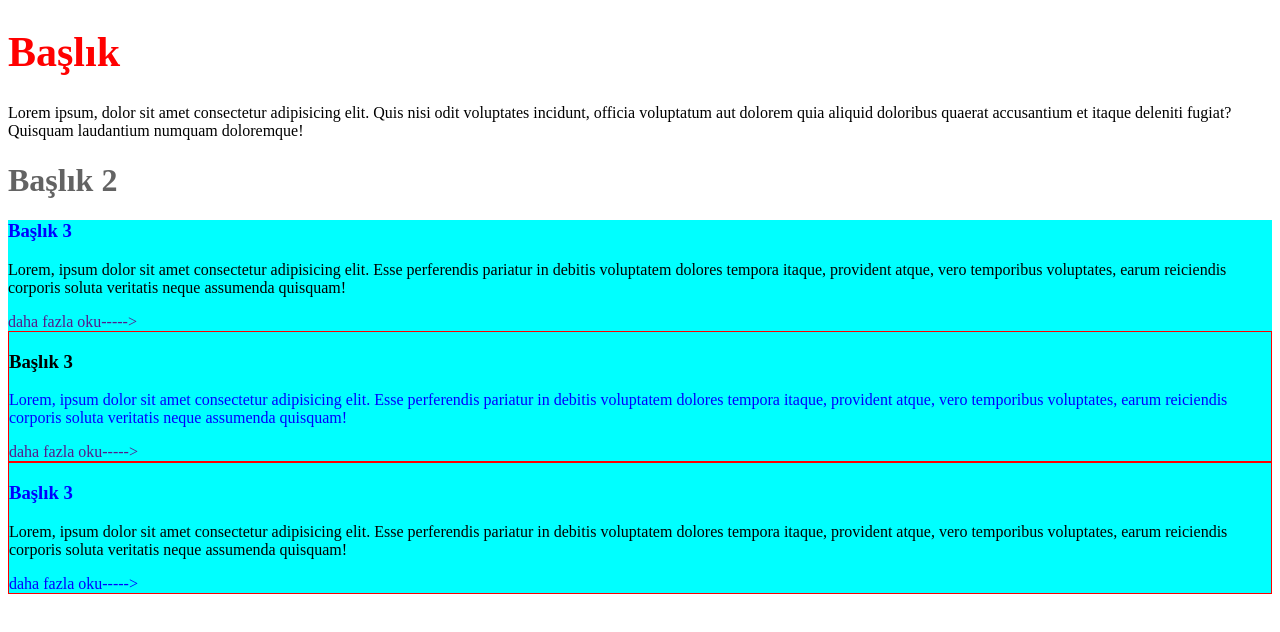
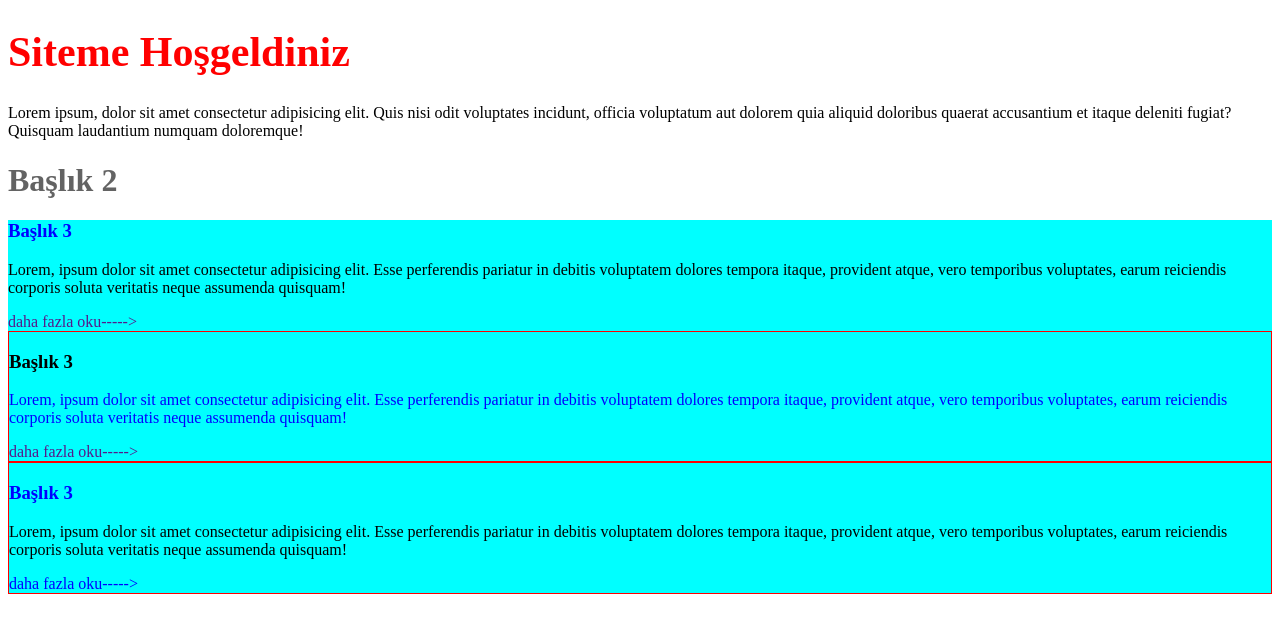
Before and after one commit to mrvclnk/testwebsite, a plain HTML site: page index.html in a window 1280 px wide. Drawn offline with Linux system fonts and the light colour scheme.

Commit message:
başlık degişti.

```diff
--- a/index.html
+++ b/index.html
@@ -10,7 +10,7 @@
 
 <body>
 
-    <h1 id="ana-baslik">Başlık</h1>
+    <h1 id="ana-baslik">Siteme Hoşgeldiniz</h1>
     <p>Lorem ipsum, dolor sit amet consectetur adipisicing elit. Quis nisi odit voluptates incidunt, officia voluptatum
         aut dolorem quia aliquid doloribus quaerat accusantium et itaque deleniti fugiat? Quisquam laudantium numquam
         doloremque!</p>
```
